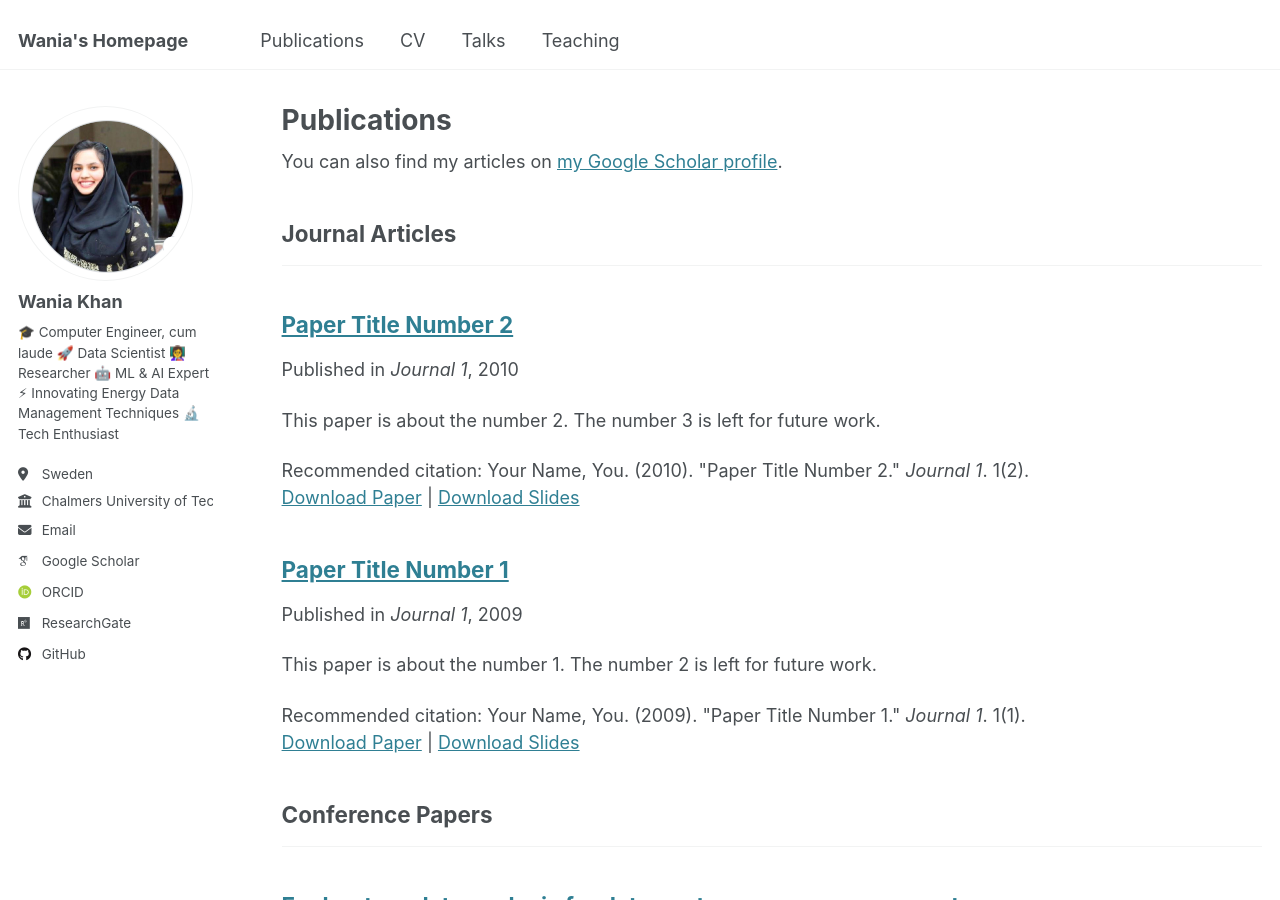
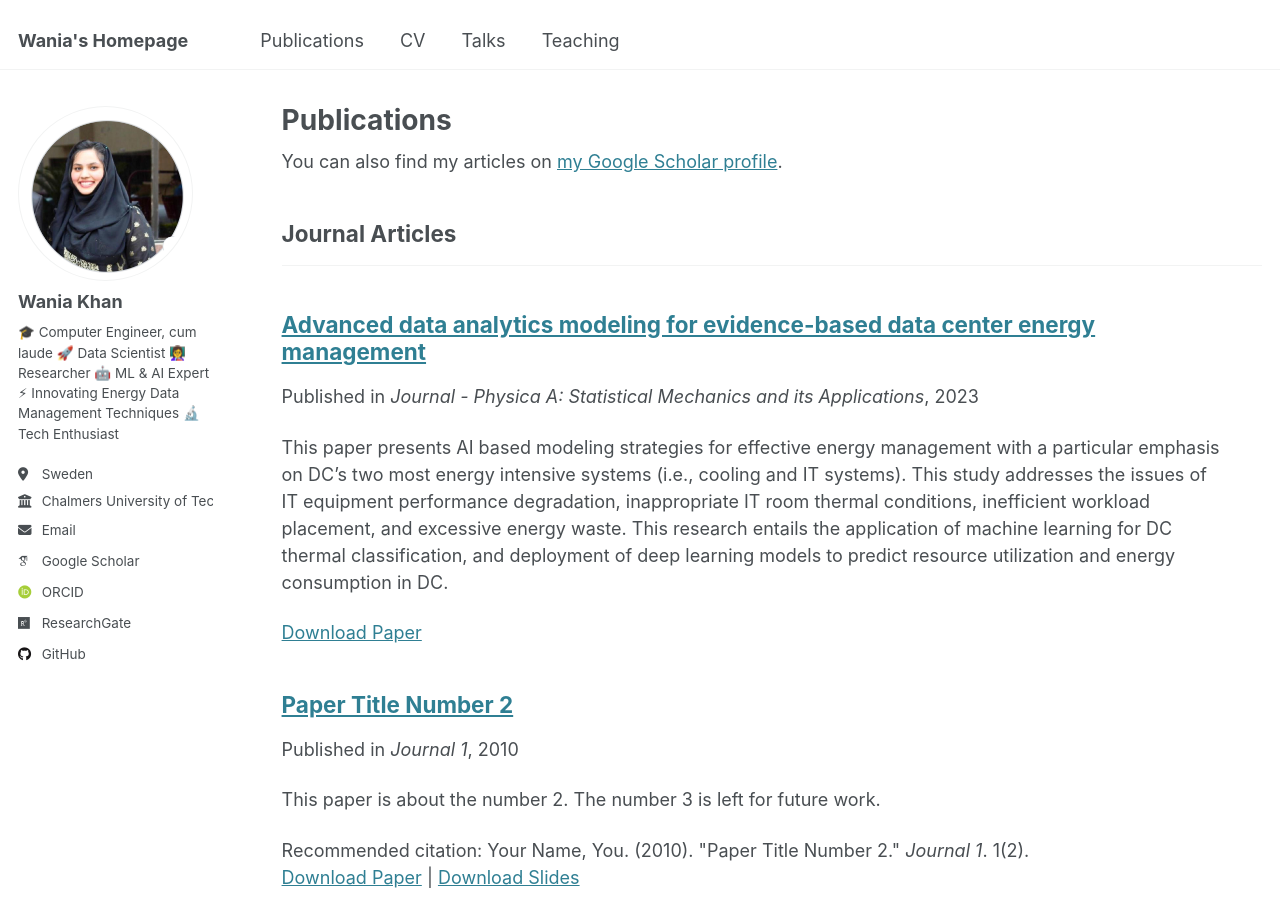
Before and after one commit to WaniaKhance/WaniaKhan-Profile, a Jekyll site: the page built from _pages/publications.html, in a window 1280 px wide and 900 px high. Built offline with Jekyll 4.4.1, drawn with Linux system fonts in a browser that asks for light colours; some web fonts are replaced.

Commit message:
Update 2009-10-01-paper-title-number-1.md

```diff
--- a/_publications/2009-10-01-paper-title-number-1.md
+++ b/_publications/2009-10-01-paper-title-number-1.md
@@ -1,14 +1,14 @@
 ---
-title: "Paper Title Number 1"
+title: "Advanced data analytics modeling for evidence-based data center energy management"
 collection: publications
 category: manuscripts
-permalink: /publication/2009-10-01-paper-title-number-1
-excerpt: 'This paper is about the number 1. The number 2 is left for future work.'
-date: 2009-10-01
-venue: 'Journal 1'
-slidesurl: 'http://academicpages.github.io/files/slides1.pdf'
-paperurl: 'http://academicpages.github.io/files/paper1.pdf'
-citation: 'Your Name, You. (2009). &quot;Paper Title Number 1.&quot; <i>Journal 1</i>. 1(1).'
+#permalink: /publication/2009-10-01-paper-title-number-1
+excerpt: 'This paper presents AI based modeling strategies for effective energy management with a particular emphasis on DC’s two most energy intensive systems (i.e., cooling and IT systems). This study addresses the issues of IT equipment performance degradation, inappropriate IT room thermal conditions, inefficient workload placement, and excessive energy waste. This research entails the application of machine learning for DC thermal classification, and deployment of deep learning models to predict resource utilization and energy consumption in DC.'
+date: 2023-08-15
+venue: 'Journal - Physica A: Statistical Mechanics and its Applications'
+#slidesurl: 'http://academicpages.github.io/files/slides1.pdf'
+paperurl: 'https://doi.org/10.1016/j.physa.2023.128966'
+#citation: 'Your Name, You. (2009). &quot;Paper Title Number 1.&quot; <i>Journal 1</i>. 1(1).'
 ---
 
 The contents above will be part of a list of publications, if the user clicks the link for the publication than the contents of section will be rendered as a full page, allowing you to provide more information about the paper for the reader. When publications are displayed as a single page, the contents of the above "citation" field will automatically be included below this section in a smaller font.
```
